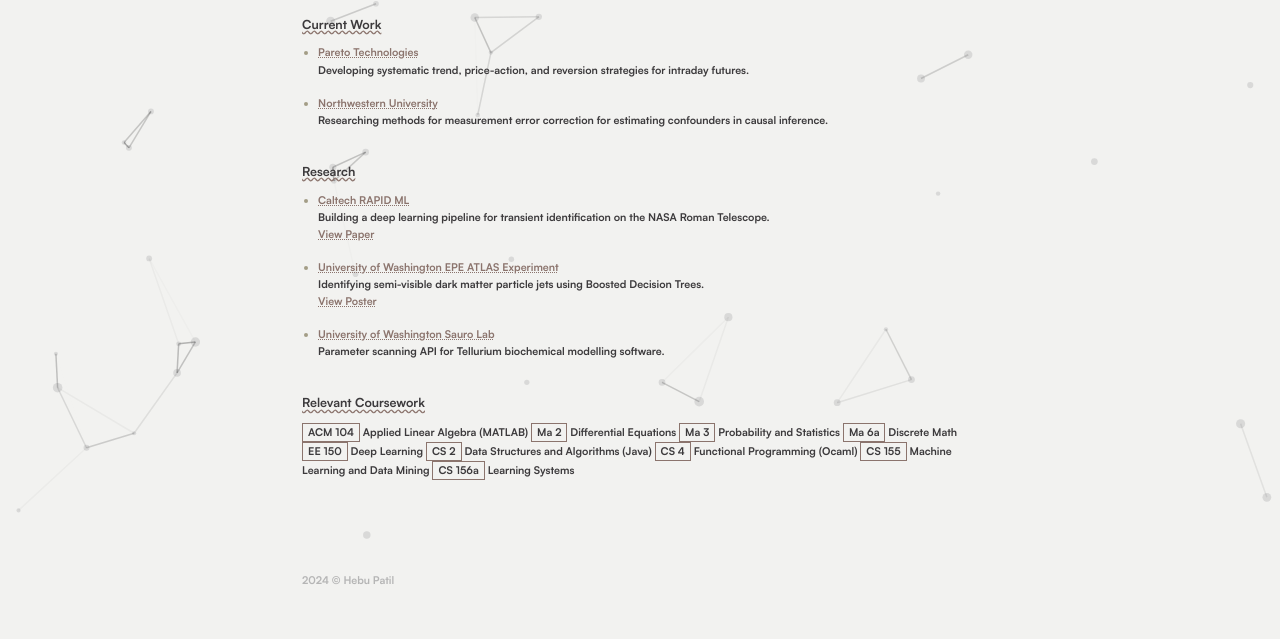
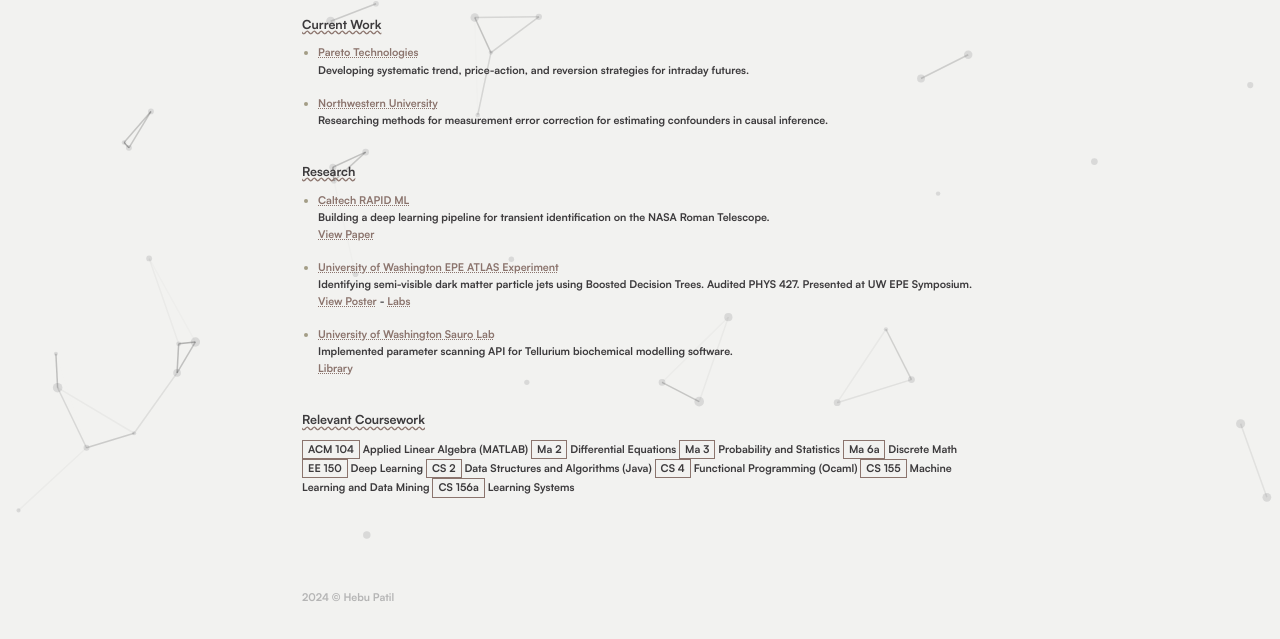
Before and after one commit to HebuPatil/me, a website: page index.html in a window 1280 px wide. Shown: the part 259-898 px from the top of the page. Drawn offline with Linux system fonts and the light colour scheme.

Commit message:
cleaned up repo

```diff
--- a/index.html
+++ b/index.html
@@ -75,12 +75,13 @@
                 </li>
                 <li>
                   <h4><a href="https://phys.washington.edu/events/series/elementary-particle-experiment-epe" target="_blank">University of Washington EPE ATLAS Experiment</a></h4>
-                  <p>Identifying semi-visible dark matter particle jets using Boosted Decision Trees. </p>
-                    <a target="_blank" href="https://github.com/HebuPatil/epe-svj/blob/main/EPE%20SVJ%20Poster%20Hebu.pdf">View Poster</a>
+                  <p>Identifying semi-visible dark matter particle jets using Boosted Decision Trees. Audited PHYS 427. Presented at UW EPE Symposium.</p>
+                    <p><a target="_blank" href="https://github.com/HebuPatil/epe-svj/blob/main/EPE%20SVJ%20Poster%20Hebu.pdf">View Poster</a> - <a target="_blank" href="https://github.com/HebuPatil/epe-phys-427">Labs</a></p>
                 </li>
                 <li>
                   <h4><a href="https://sites.google.com/uw.edu/systems-biology-lab/home?authuser=1" target="_blank">University of Washington Sauro Lab</a></h4>
-                  <p>Parameter scanning API for Tellurium biochemical modelling software.</p>
+                  <p>Implemented parameter scanning API for Tellurium biochemical modelling software.</p>
+                  <p><a target="_blank" href="https://tellurium.readthedocs.io/en/latest/index.html">Library</a></p>
                 </li>
               </ul>
 
```
Also changed, not shown: FiraCode-Bold.ttf (deleted), FiraCode-Light.ttf (deleted), FiraCode-Medium.ttf (deleted), FiraCode-Regular.ttf (deleted), FiraCode-Retina.ttf (deleted), FiraCode-SemiBold.ttf (deleted), Lora-VariableFont_wght.ttf (deleted), README.md.
